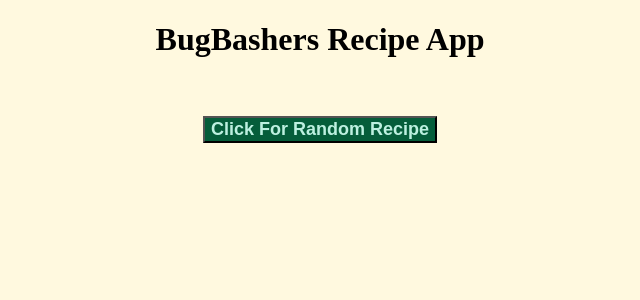
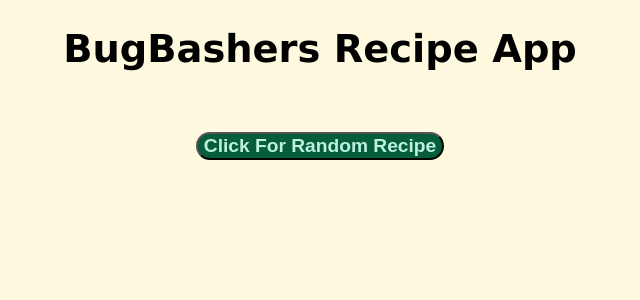
Before and after one commit to AvosNova/Nexus_00, a Django app: page / in a window 1280 px wide. Shown: the top 300 px of the page, without its empty margins (320-960 px from the left). Run offline with Django 5.2, Linux system fonts and the light colour scheme.

Commit message:
Rounded button edges and increased size

```diff
--- a/pantryPal/pantryPal/data_handler/templates/data_handler/index.html
+++ b/pantryPal/pantryPal/data_handler/templates/data_handler/index.html
@@ -35,15 +35,16 @@
 
     button {
 
-        font-size: large;
+        font-size: larger;
         font-weight: 800;
         color: var(--button-text-color);
         background-color: var(--button-bckgrnd-color);
+        border-radius: 15px;
 
     }
 
     button:hover {
-        transform: translateY(-5px);
+        transform: translateY(-3px);
         color: var(--button-bckgrnd-color);
         background-color: var(--button-text-color);
 
@@ -51,6 +52,8 @@
 
     header {
         text-align: center;
+        font-family: Verdana, Geneva, Tahoma, sans-serif;
+        font-size: larger;
     }
 </style>
 
```
